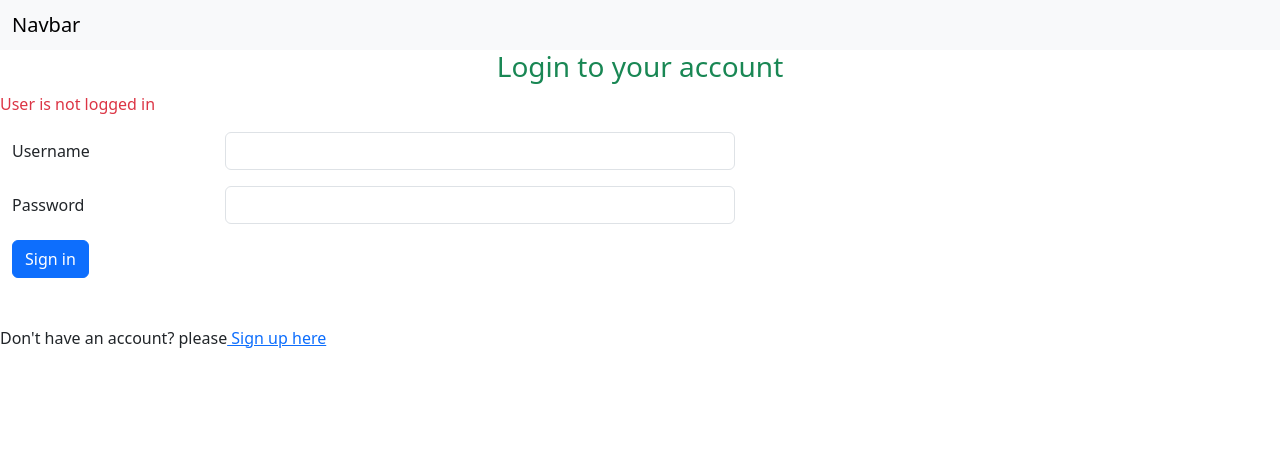
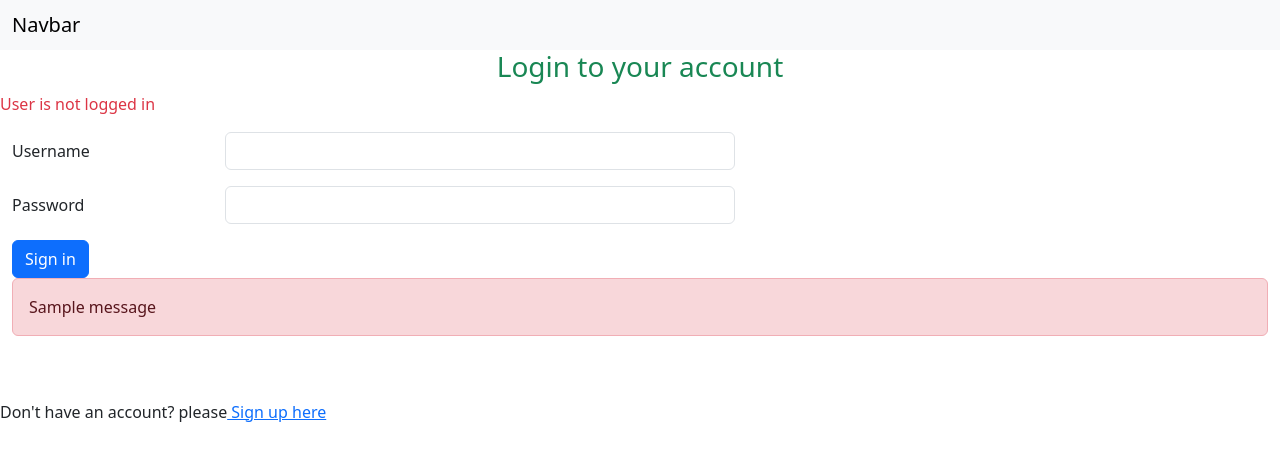
Before and after one commit to Jishna-mk/user-authentication-example-django, a Django app: page /signin/ in a window 1280 px wide. Shown: the top 461 px of the page. Run offline with Django 4.2, Linux system fonts and the light colour scheme; one stand-in notice (Sample message) is shown; some libraries are stand-ins or nearby versions.

Commit message:
added signout messages

```diff
--- a/templates/login.html
+++ b/templates/login.html
@@ -43,6 +43,13 @@
 
             <button type="submit" class="btn btn-primary">Sign in</button>
           </form>
+          <div class="form_group">
+            {% for message in messages %}
+            <div class="alert alert-danger" role="alert">
+                {{message}}
+            </div>
+            {% endfor %}
+          </div>
     </div>
     <br>
     <br>
--- a/user_app/views.py
+++ b/user_app/views.py
@@ -52,4 +52,5 @@ def logout(request):
 
 def logout(request):
     auth.logout(request)
+    messages.info(request,"You are signed out!!")
     return redirect('signin')
```
Also changed, not shown: db.sqlite3.
